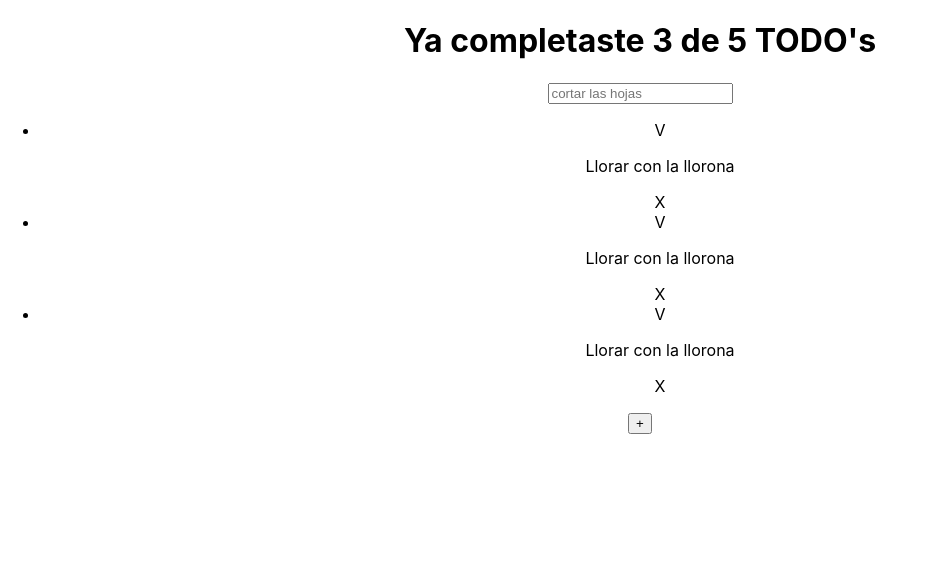
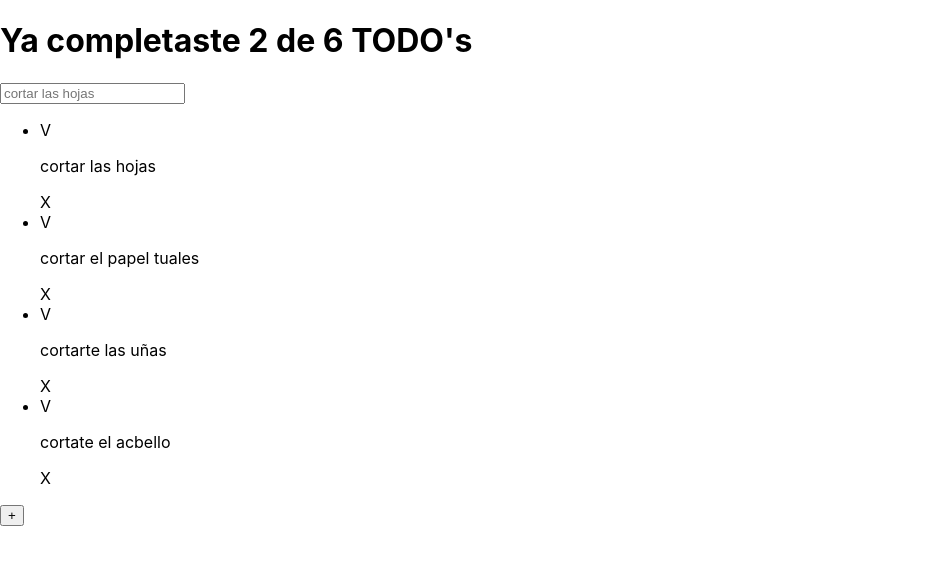
Before and after one commit to platzi/curso-react-intro, a React (Create React App) app: page / in a window 1280 px wide. Shown: the top 564 px of the page, without its empty margins (0-938 px from the left). Built offline with nearby package versions, Linux system fonts and the light colour scheme.

Commit message:
Props y atributos

```diff
--- a/src/App.js
+++ b/src/App.js
@@ -6,27 +6,37 @@ import { TodoList } from './TodoList';
 import { TodoItem } from './TodoItem';
 import { TodoButton } from './TodoButton';
 import './App.css';
+import React from 'react';
+
+const defaultTodos = [
+  {text: 'cortar las hojas', completed: true},
+  {text: 'cortar el papel tuales', completed: false},
+  {text: 'cortarte las uñas', completed: true},
+  {text: 'cortate el acbello', completed: false},
+]
 
 function App() {
   return ( // a partir de aqui no estamos incorporando html, sino JSX
-    <div className="App">
+    <React.Fragment>
 
       {/* ¿ Cómo llamo a un componente? Escribiendo su nombre con la siguiente sintáxis < Componente1 />  */}
-      <TodoCount
-        completed={3}
-        total={5}
+      <TodoCount completed={2} total={6}
       />
       <TodoSearch/>
 
       <TodoList>
-        <TodoItem/>
-        <TodoItem/>
-        <TodoItem/>
+        {defaultTodos.map(todo =>(
+          <TodoItem
+            key={todo.text}
+            text={todo.text}
+            completed={todo.completed}
+          />
+        ))}
       </TodoList>
 
       <TodoButton/>
 
-    </div>
+    </React.Fragment>
   );
 }
 
--- a/src/TodoCount.js
+++ b/src/TodoCount.js
@@ -1,6 +1,6 @@
-function TodoCount(){
+function TodoCount({total, completed}){
     return(
-        <h1>Ya completaste 3 de 5 TODO's</h1>
+        <h1>Ya completaste {completed} de {total} TODO's</h1>
     )
 }
 
--- a/src/TodoItem.js
+++ b/src/TodoItem.js
@@ -1,8 +1,8 @@
-function TodoItem(){ //componente
+function TodoItem(props){ //componente
     return( //elemento
         <li>
             <span>V</span>
-            <p>Llorar con la llorona</p>
+            <p>{props.text}</p>
             <span>X</span>
         </li>
     );
```
